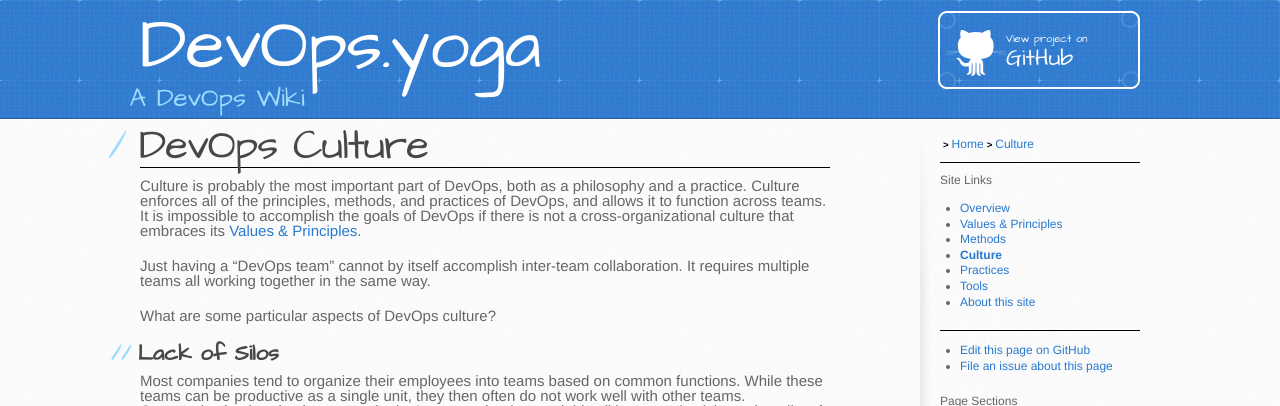
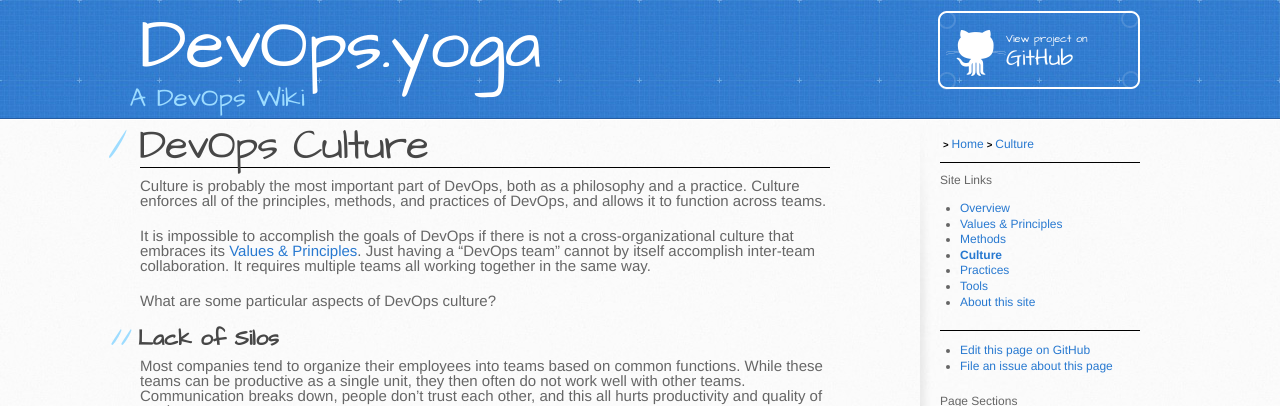
Before and after one commit to peterwwillis/devopsyoga-content, a Jekyll site: the page built from culture/index.md, in a window 1280 px wide, cut to the strip 0-406 px from the top of the page. Built offline with Jekyll 4.4.1, drawn with Linux system fonts in a browser that asks for light colours; our own code applies the rules of GitHub Pages for plain Markdown files.

Commit message:
Modify content a bit

```diff
--- a/culture/index.md
+++ b/culture/index.md
@@ -1,8 +1,8 @@
 # DevOps Culture
 
-Culture is probably the most important part of DevOps, both as a philosophy and a practice. Culture enforces all of the principles, methods, and practices of DevOps, and allows it to function across teams. It is impossible to accomplish the goals of DevOps if there is not a cross-organizational culture that embraces its [Values & Principles](../principles/).
+Culture is probably the most important part of DevOps, both as a philosophy and a practice. Culture enforces all of the principles, methods, and practices of DevOps, and allows it to function across teams.
 
-Just having a "DevOps team" cannot by itself accomplish inter-team collaboration. It requires multiple teams all working together in the same way.
+It is impossible to accomplish the goals of DevOps if there is not a cross-organizational culture that embraces its [Values & Principles](../principles/). Just having a "DevOps team" cannot by itself accomplish inter-team collaboration. It requires multiple teams all working together in the same way.
 
 What are some particular aspects of DevOps culture?
 
```
Also changed, not shown: methods/index.md (+7 -0 lines), practices/index.md (+8 -1 lines).
